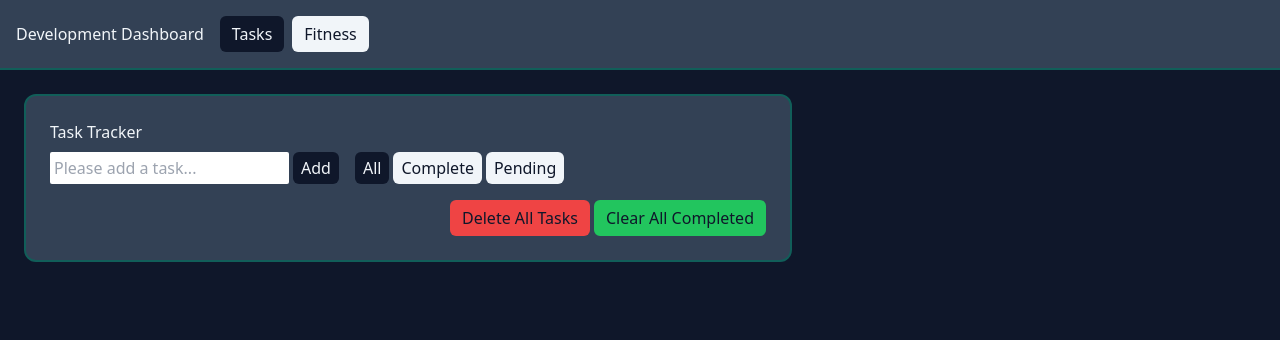
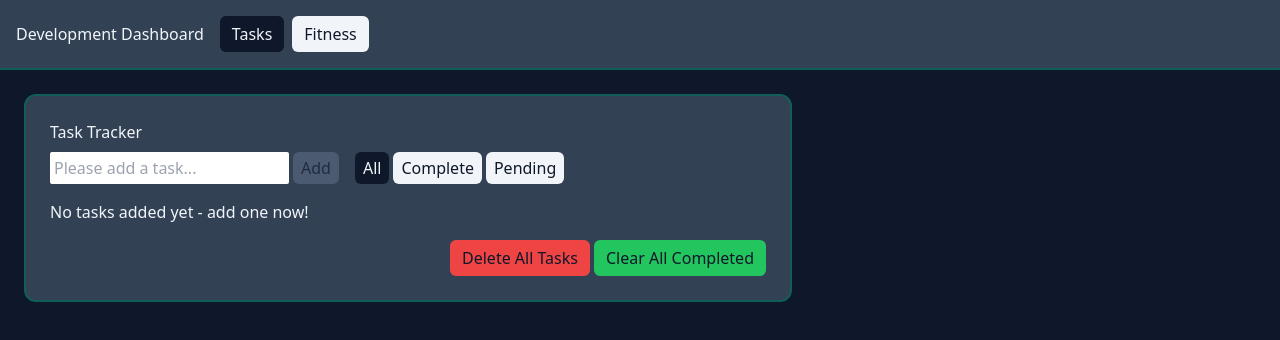
Before and after one commit to gaiabulbanix/react-dev-dashboard, a React (Vite) app: page / in a window 1280 px wide. Shown: the top 340 px of the page. Built offline with nearby package versions, Linux system fonts and the light colour scheme.

Commit message:
fix: debugged button style logic, added filter/list and button validation

```diff
--- a/src/components/Button.jsx
+++ b/src/components/Button.jsx
@@ -16,7 +16,7 @@ export default function Button({ className = '', onClick, children, btnStyle = '
     const setStyle = disabled ? 'disabled' : btnStyle;
 
     return (
-        <button className={`${btnStyles[btnStyle]} ${btnSizes[btnSize]} rounded-md font-medium ${className}`} onClick={onClick}>
+        <button className={`${btnStyles[setStyle]} ${btnSizes[btnSize]} rounded-md font-medium ${className}`} onClick={onClick}>
             {children}
         </button>
     );
--- a/src/features/task-tracker/TaskForm.jsx
+++ b/src/features/task-tracker/TaskForm.jsx
@@ -27,6 +27,7 @@ export default function TaskForm({ onAddTask }) {
                 type="submit"
                 btnSize="sm"
                 btnStyle="secondary"
+                disabled={!taskInput.trim()}
             >
                 Add
             </Button>
--- a/src/features/task-tracker/TaskList.jsx
+++ b/src/features/task-tracker/TaskList.jsx
@@ -11,7 +11,8 @@ export default function TaskList({ className = '', taskList, onToggleTask, onDel
 
     return (
         <ul className={`${className}`}>
-            {filteredTasks.map((task, index) =>
+            {filteredTasks.length
+                ? filteredTasks.map((task, index) =>
                     <TaskItem
                         key={task.id}
                         index={index}
@@ -20,7 +21,11 @@ export default function TaskList({ className = '', taskList, onToggleTask, onDel
                         onDeleteTask={onDeleteTask}
                         onEditTask={onEditTask}
                     />
-            )}
+                )
+                : taskFilter === 'all'
+                    ? 'No tasks added yet - add one now!'
+                    : 'No tasks match this filter currently...'
+            }
         </ul>
     );
 }
```
Lines whose indentation alone changed are shown as unchanged.
